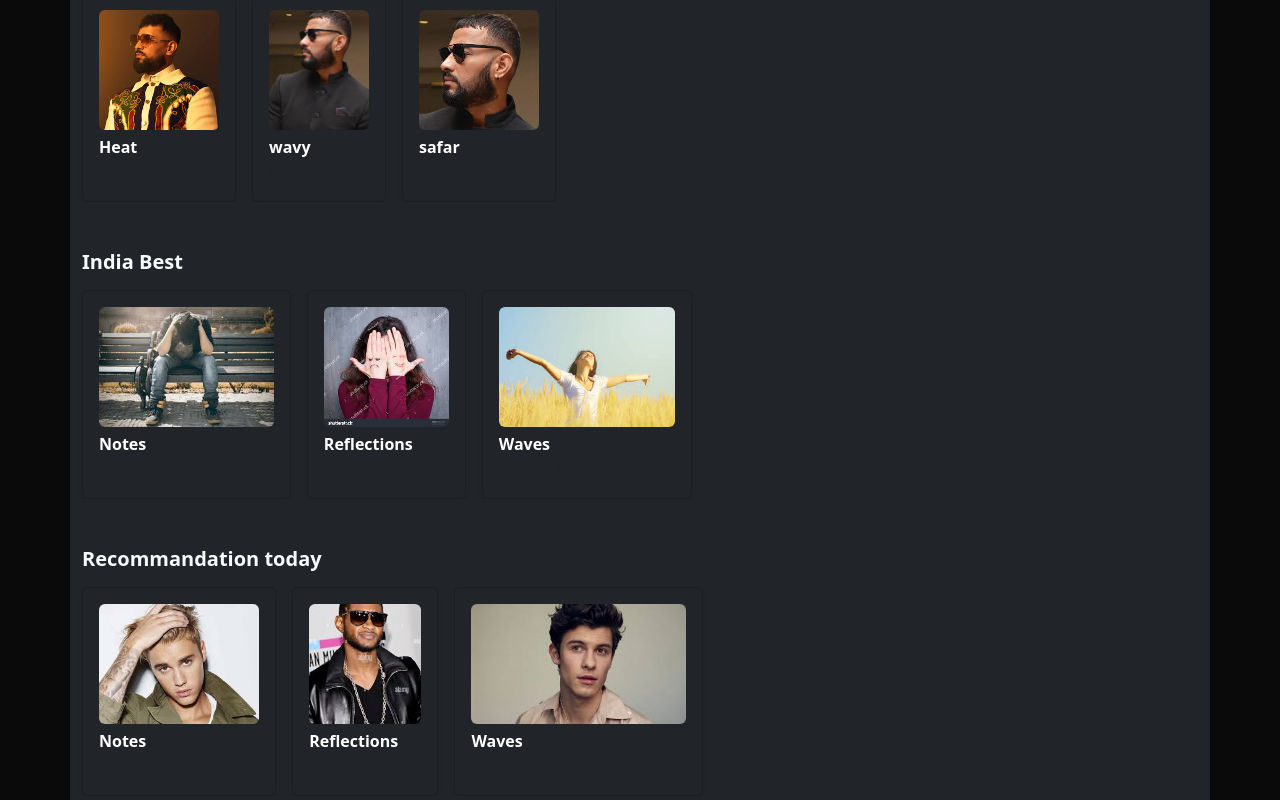
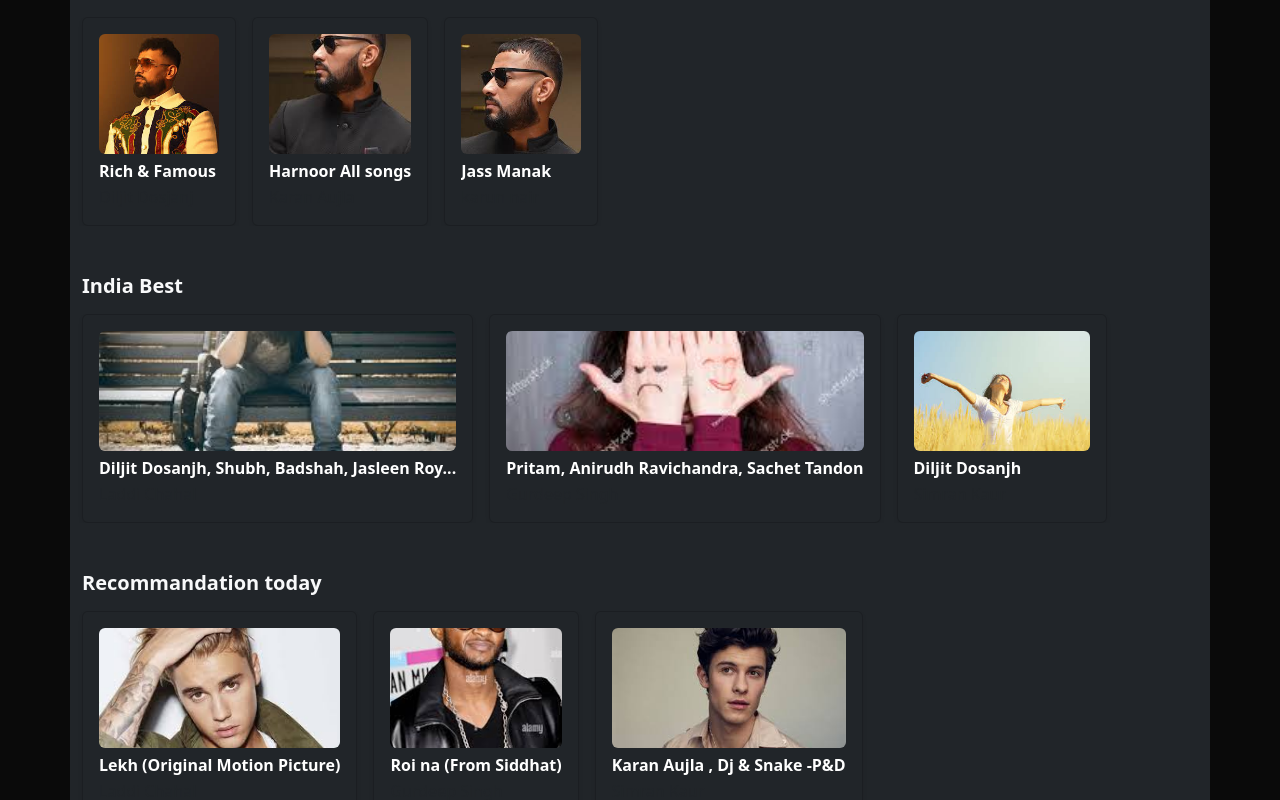
Before and after one commit to teligent-technology/Music-Application, a React (Vite) app in the folder Frontend/: page /home in a window 1280 px wide. Shown: the part 1880-2680 px from the top of the page. Built offline with nearby package versions, Linux system fonts and the light colour scheme.

Commit message:
Some message

```diff
--- a/Frontend/src/Components/HomePage.jsx
+++ b/Frontend/src/Components/HomePage.jsx
@@ -100,17 +100,17 @@
    const jumpMoveInItems = [
     {
       img: "/Images/image1.jpg",
-      title: "Heat",
+      title: "Rich & Famous ",
       artist: "Diljit Dosjanj"
     },
     {
       img: "/Images/image2.jpg",
-      title: "wavy",
+      title: "Harnoor All songs",
       artist: "Karan Aujla",
     },
     {
       img: "/Images/image3.jpg",
-      title: "safar",
+      title: "Jass Manak",
       artist: "karun nair",
     },
   ];
@@ -118,17 +118,17 @@
    const jumpRightInItems = [
     {
       img: "/Images/image4.jpg",
-      title: "Notes",
+      title: "Diljit Dosanjh, Shubh, Badshah, Jasleen Roy...",
       artist: "Laddi Chahal",
     },
     {
       img: "/Images/image5.jpg",
-      title: "Reflections",
+      title: "Pritam, Anirudh Ravichandra, Sachet Tandon",
       artist: "Gurdeep Singh",
     },
     {
       img: "/Images/image6.jpg",
-      title: "Waves",
+      title: "Diljit Dosanjh",
       artist: "Simran Kaur",
     },
   ];
@@ -136,17 +136,17 @@
    const jumpLeftInItems = [
     {
       img: "/Images/image7.jpg",
-      title: "Notes",
+      title: "Lekh (Original Motion Picture)",
       artist: "Laddi Chahal",
     },
     {
       img: "/Images/image8.jpg",
-      title: "Reflections",
+      title: "Roi na (From Siddhat)",
       artist: "Gurdeep Singh",
     },
     {
       img: "/Images/image9.jpg",
-      title: "Waves",
+      title: "Karan Aujla , Dj & Snake -P&D",
       artist: "Simran Kaur",
     },
   ];
@@ -303,8 +303,8 @@
   text="white"
   className="shadow-sm rounded-lg card-hover p-3"
   style={{ cursor: "pointer", transition: "transform 0.2s" }}
-                onMouseEnter={e => e.currentTarget.style.transform = "scale(1.05)"}
-                onMouseLeave={e => e.currentTarget.style.transform = "scale(1)"}
+  onMouseEnter={(e) => (e.currentTarget.style.transform = "scale(1.05)")}
+  onMouseLeave={(e) => (e.currentTarget.style.transform = "scale(1)")}
   aria-label={`Jump back in: ${item.title} by ${item.artist}`}
 >
   <Card.Img
@@ -315,10 +315,15 @@
     style={{ objectFit: "cover", height: 120 }}
   />
   <Card.Body className="p-0">
-                  <Card.Title className="fs-6 fw-semibold text-truncate mb-1">{item.title}</Card.Title>
-                  <Card.Text className="text-muted fs-7 mb-0 text-truncate">{item.artist}</Card.Text>
+    <Card.Title className="fs-6 fw-semibold text-truncate mb-1">
+      {item.title}
+    </Card.Title>
+    <Card.Text className="text-muted fs-7 mb-0 text-truncate">
+      {item.artist}
+    </Card.Text>
   </Card.Body>
 </Card>
+
             </Col>
           ))}
         </Row>
@@ -327,7 +332,7 @@
         <h5 className="text-light fw-bold mb-3">Recommandations Stations</h5>
         <Row className="flex-row flex-nowrap overflow-auto gx-3">
           {jumpMoveInItems.map((item, idx) => (
-            <Col key={idx} xs="auto" style={{ minWidth: 150 }}>
+            <Col key={idx} xs="auto" style={{ minWidth: 150 }}>.
               <Card
                 bg="dark"
                 text="white"
```
Lines whose indentation alone changed are shown as unchanged.
